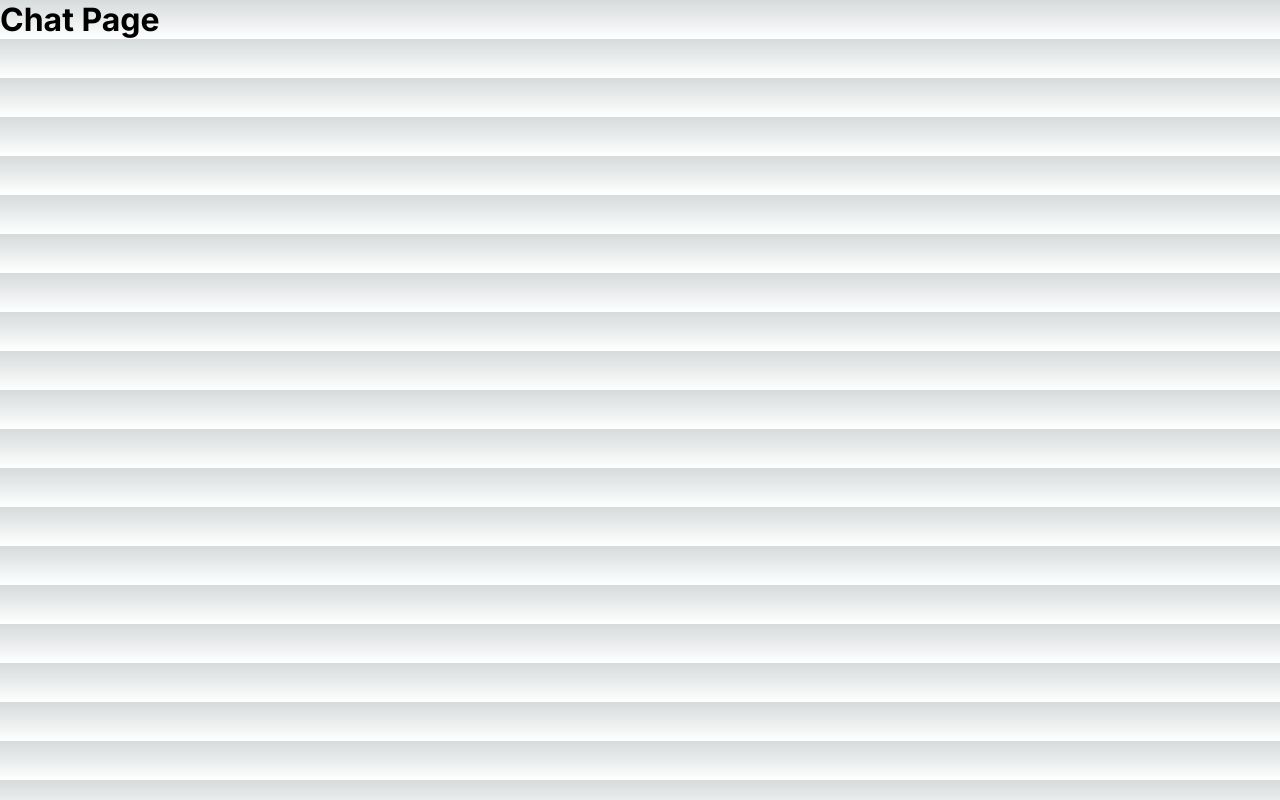
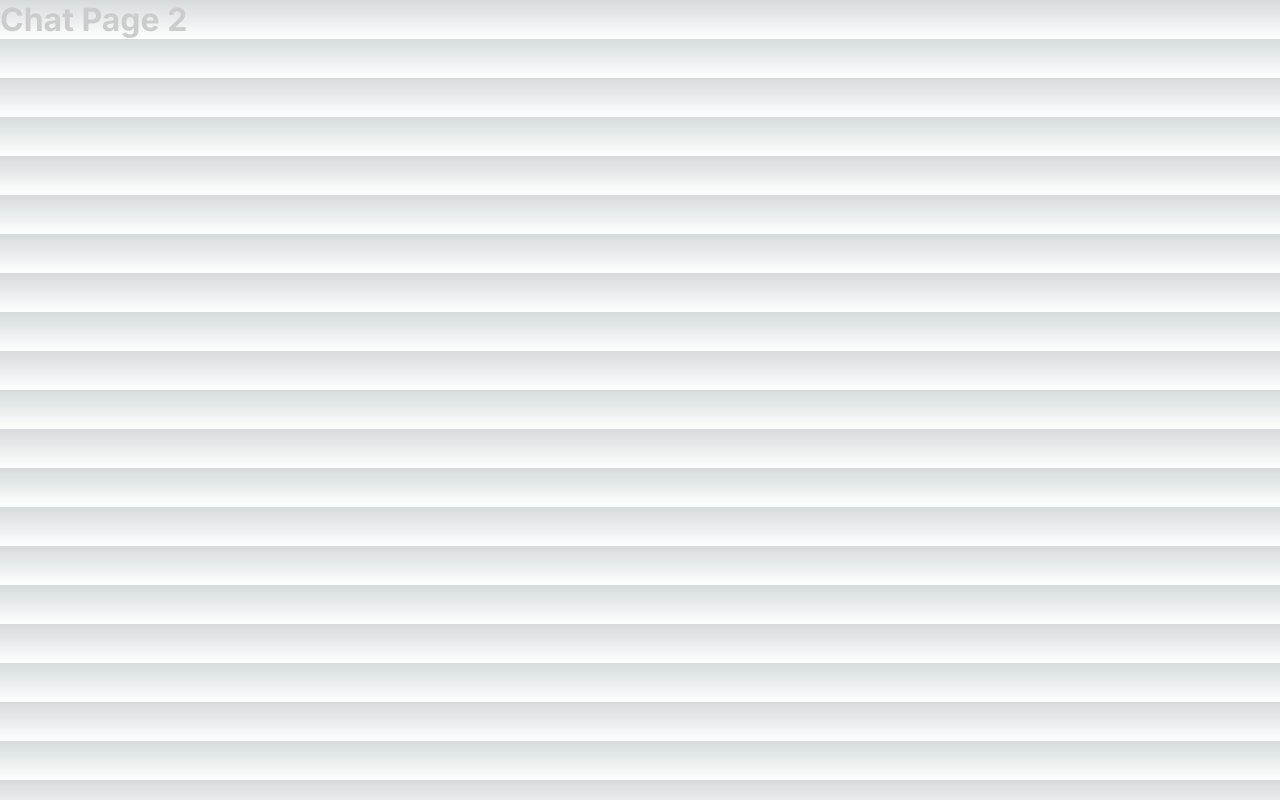
Before and after one commit to leeray75/openai-chatbot, a Next.js app: page /chat in a window 1280 px wide. Built offline with nearby package versions, Linux system fonts and the light colour scheme.

Commit message:
PPV-7: update README.md

```diff
--- a/package.json
+++ b/package.json
@@ -5,10 +5,15 @@
   "scripts": {
     "dev": "next dev -p 3080",
     "build": "next build",
+    "build:docker": "docker build -t openai-chatbot .",
     "start": "next start -p 3080",
+    "start:docker": "docker run -p 3080:3080 openai-chatbot",
     "lint": "next lint"
   },
   "dependencies": {
+    "@emotion/react": "^11.11.3",
+    "@emotion/styled": "^11.11.0",
+    "@mui/material": "^5.15.6",
     "@reduxjs/toolkit": "^2.0.1",
     "next": "14.1.0",
     "react": "^18",
--- /dev/null
+++ b/src/app/chat/chat-page.scss
@@ -0,0 +1,3 @@
+[data-page="chat"] {
+    color: #ccc;
+}
--- a/src/app/chat/page.js
+++ b/src/app/chat/page.js
@@ -2,11 +2,12 @@
 import React from 'react';
 
 const ChatPage = () => {
-  return (
-    <div>
-      <h1>Chat Page</h1>
-    </div>
-  );
+    require("./chat-page.scss");
+    return (
+        <div data-page="chat">
+            <h1>Chat Page 2</h1>
+        </div>
+    );
 };
 
 export default ChatPage;
```
Also changed, not shown: 2 other files (tests, documents, lock files or other folders).
